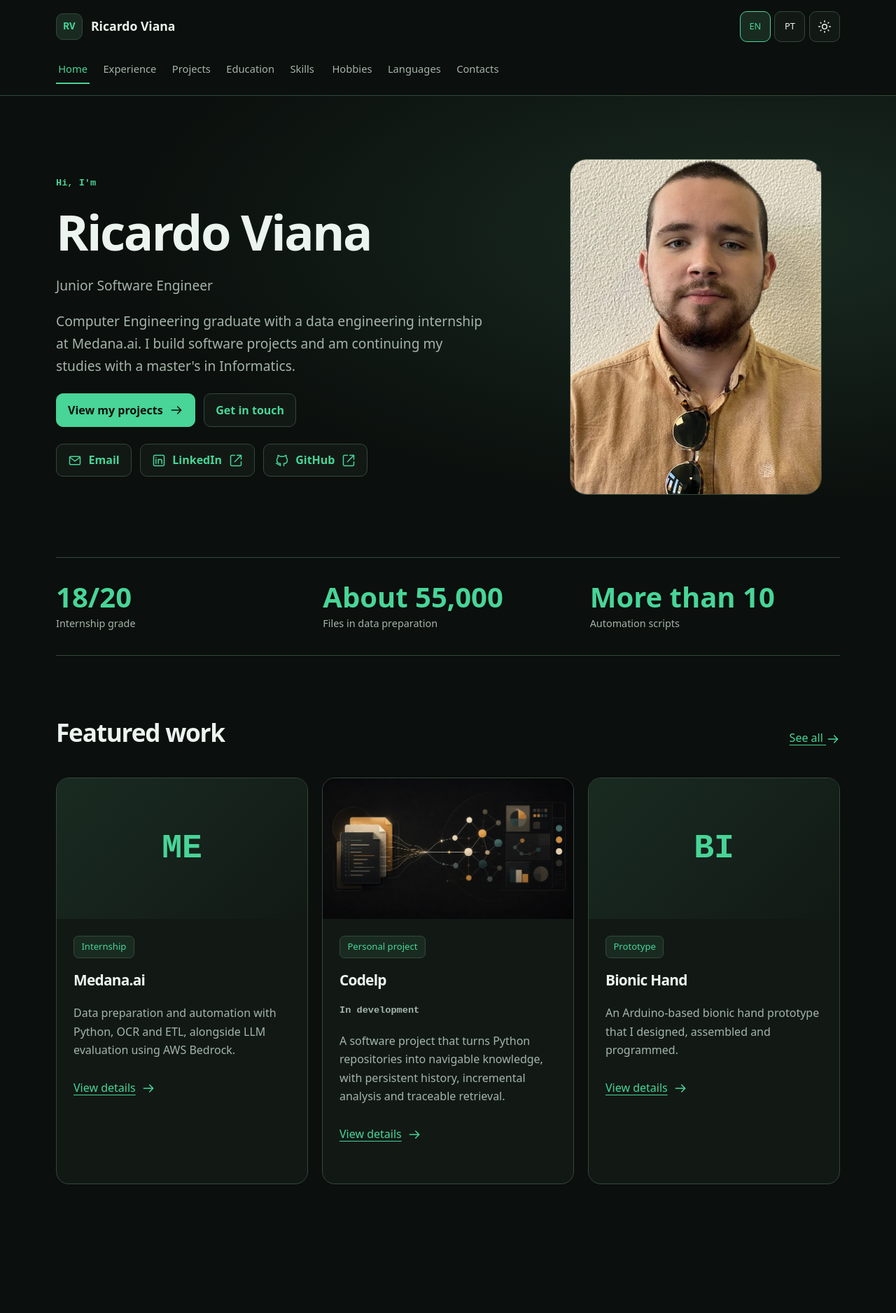
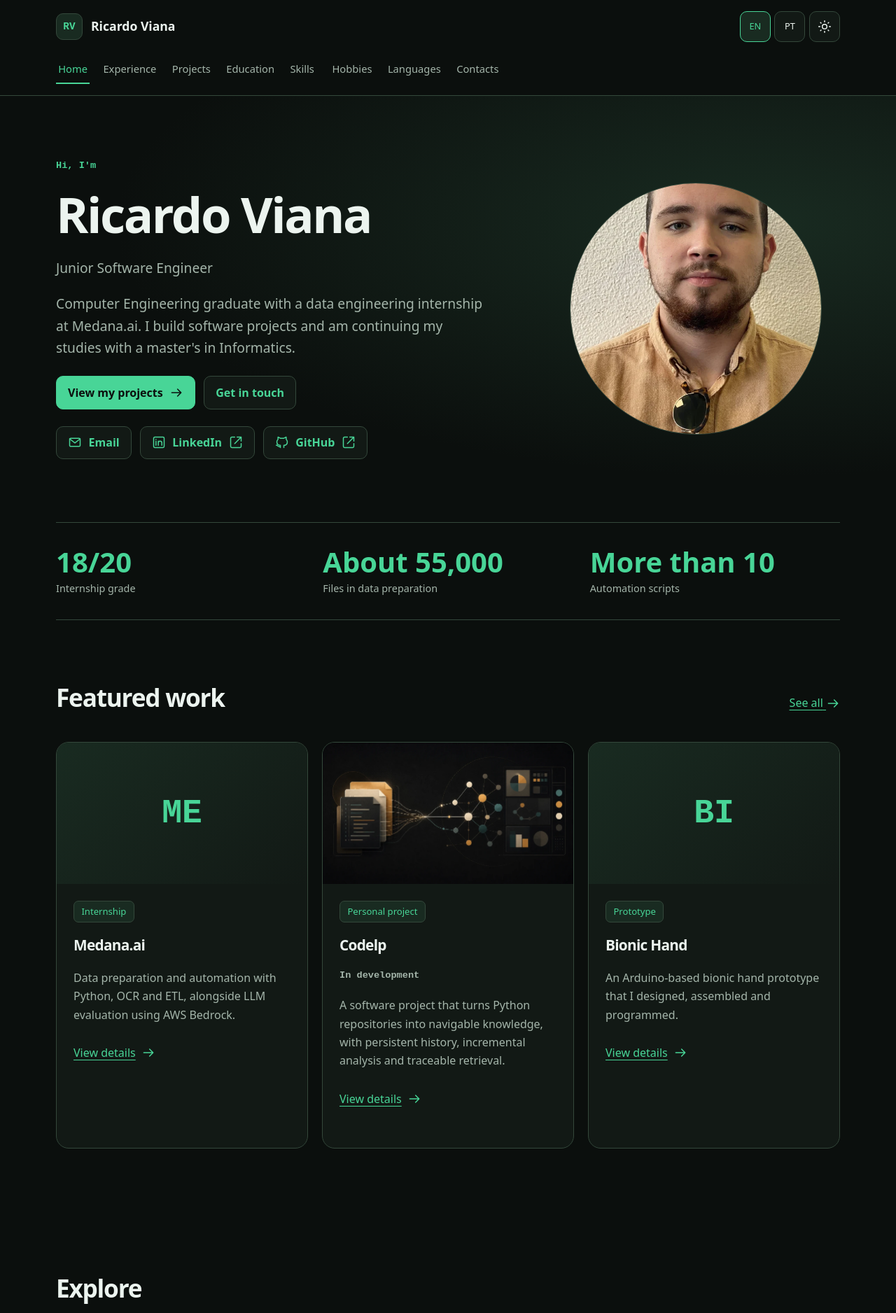
Before and after one commit to rViana1/rViana1.github.io, a Jekyll site: the page built from index.html, in a window 1280 px wide. Shown: the top 1876 px of the page at 70% size. Built offline with Jekyll 4.4.1, drawn with Linux system fonts in a browser that asks for light colours.

Commit message:
fix: present profile portrait as a responsive circle

```diff
--- a/assets/css/main.css
+++ b/assets/css/main.css
@@ -66,7 +66,7 @@
 .lead, .hero-bio, .detail-sub, .page-subtitle { color: var(--muted); font-size: clamp(1.05rem, 2vw, 1.2rem); max-width: 65ch; }
 .hero { padding-block: clamp(3rem, 7vw, 6rem); background: radial-gradient(ellipse at 85% 30%, var(--soft), transparent 60%); }
 .hero-grid { display: grid; grid-template-columns: minmax(0, 1.5fr) minmax(230px, 1fr); gap: clamp(2rem, 7vw, 6rem); align-items: center; }
-.hero-photo, .portrait { width: min(100%, 360px); aspect-ratio: 3 / 4; object-fit: cover; border-radius: 24px; border: 1px solid var(--line); margin-inline: auto; }
+.hero-photo, .portrait { width: min(100%, 360px); aspect-ratio: 1; object-fit: cover; border-radius: 50%; border: 1px solid var(--line); margin-inline: auto; }
 .hero-actions, .social-links { display: flex; flex-wrap: wrap; align-items: center; gap: .75rem; margin-top: 1.5rem; }
 .button { display: inline-flex; align-items: center; justify-content: center; gap: .6rem; text-decoration: none; font-weight: 650; }
 .button-primary, .button--primary { color: var(--on-primary); background: var(--primary); border-color: var(--primary); }
```
Also changed, not shown: tests/test_source_safety.py (+9 -0 lines).
